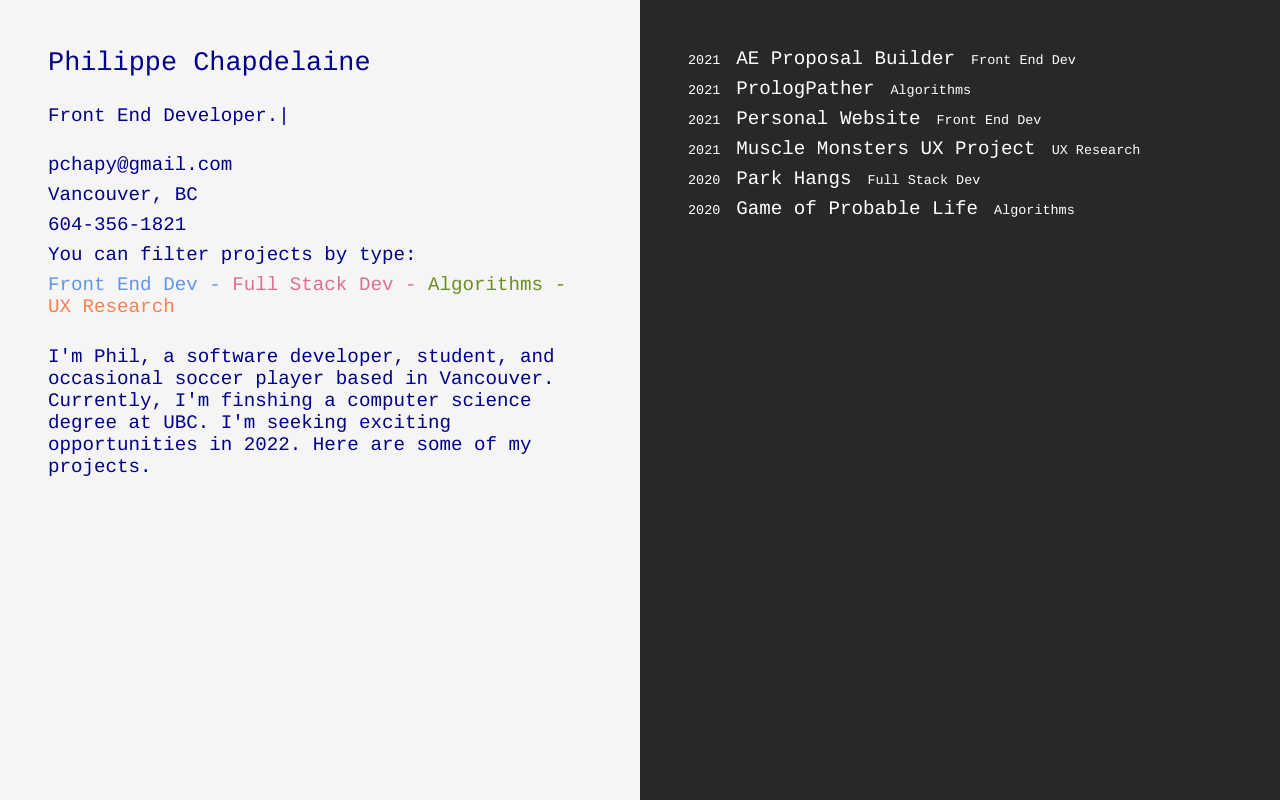
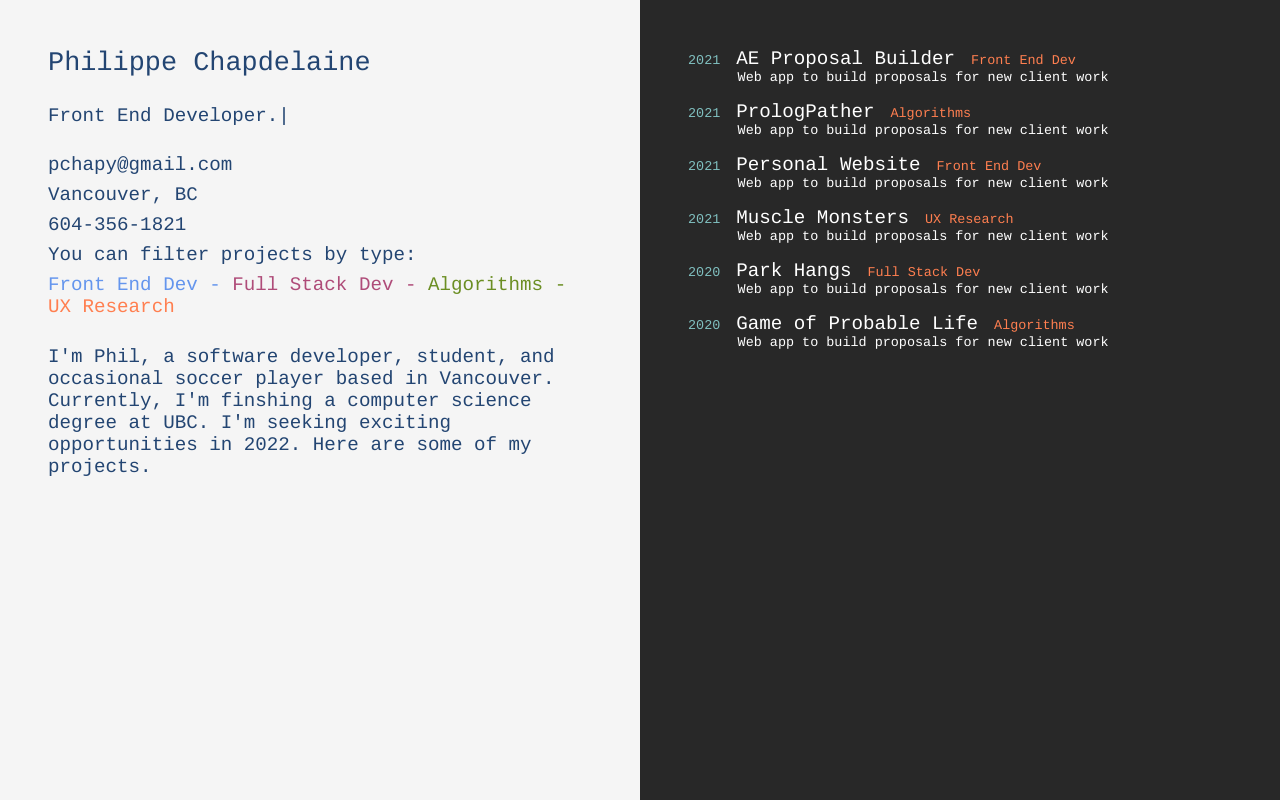
Before and after one commit to philchapdelaine/WebsiteV2, a React (Create React App) app: page / in a window 1280 px wide. Built offline with nearby package versions, Linux system fonts and the light colour scheme.

Commit message:
project styling

```diff
--- a/src/components/Information.css
+++ b/src/components/Information.css
@@ -2,7 +2,7 @@
     font-family: 'LiberationMonoRegular';
     font-size: 120%;
     margin: 3rem;
-    color: darkblue;
+    color: #234572;
 }
 
 .InformationName {
@@ -18,7 +18,7 @@
 }
 
 .FullStack {
-    color: palevioletred;
+    color: #AF4C79;
 }
 
 .Algorithms {
--- a/src/components/Projects.css
+++ b/src/components/Projects.css
@@ -12,15 +12,27 @@
 }
 
 .ProjectElement {
-    margin-bottom: 0.5rem;
+    margin-bottom: 1rem;
+}
+
+.ProjectElement:hover {
+    color: #80C0C0;
 }
 
 .ProjectYear {
     font-size: 70%;
     margin-right: 1rem;
+    /* color: #44B5D2; */
+    color: #80C0C0;
 }
 
 .ProjectTech {
     font-size: 70%;
     margin-left: 1rem;
+    color: coral
 }
+
+.ProjectTagline {
+    font-size: 70%;
+    margin-left: 3.1rem;
+}
--- a/src/components/Projects.js
+++ b/src/components/Projects.js
@@ -27,7 +27,7 @@ const projects = [
     ]
   },
   {
-    name: 'Muscle Monsters UX Project',
+    name: 'Muscle Monsters',
     year: 2021,
     tech:
     [
@@ -65,6 +65,7 @@ function Projects() {
                 {project.tech.map((technology) =>
                   <span className='ProjectTech'>{technology}</span>
                   )}
+                <div className='ProjectTagline'>Web app to build proposals for new client work</div>
               </li>
             </div>
           ))}
```
